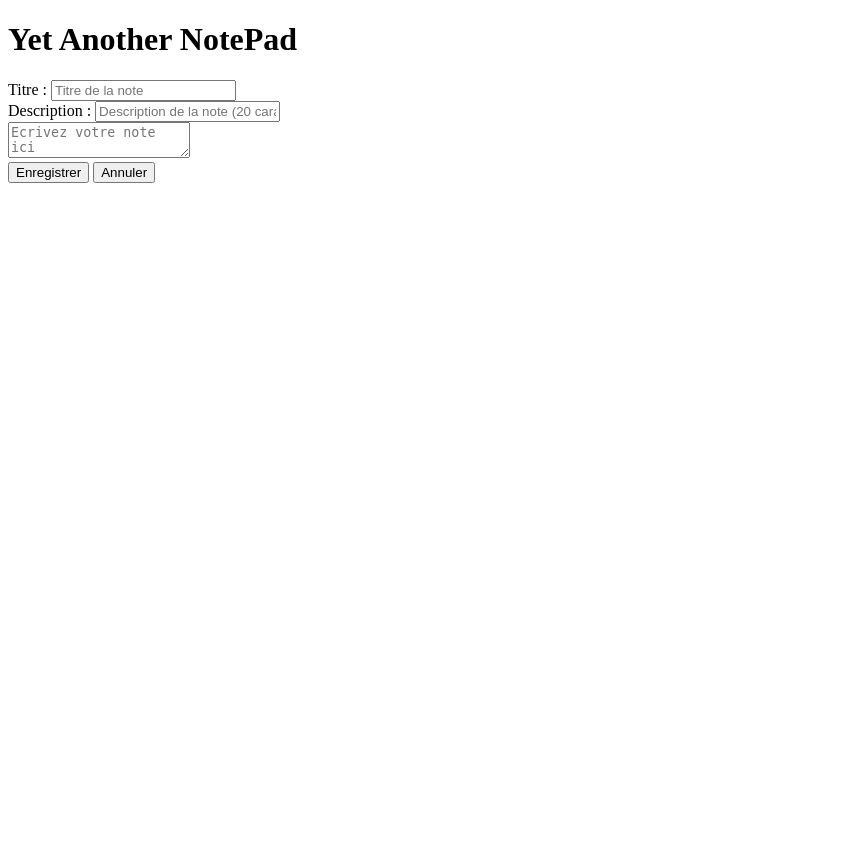
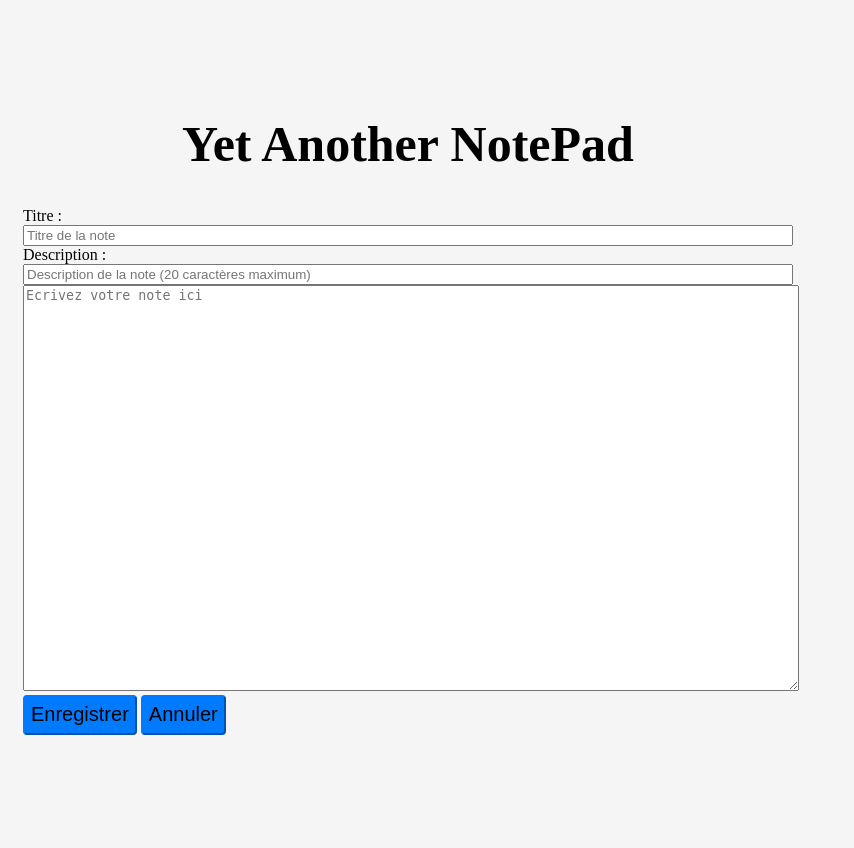
Before and after one commit to J4ckyLIM/Projet_BlocNote, a PHP site: page /view/notePage.php in a window 1280 px wide. Shown: the whole page, without its empty margins (0-854 px from the left). Before the commit the page ends 183 px from the top, so only its background shows below. Run offline with PHP 8.4, Linux system fonts and the light colour scheme.

Commit message:
Ajout style sur notePage.php

```diff
--- a/css/blocnote.css
+++ b/css/blocnote.css
@@ -95,3 +95,24 @@ h1{
     padding: 15px;
     margin: auto;
 }
+
+/* PARTIE NOTEPAGE.PHP */
+
+.form-note {
+    position: relative;
+    box-sizing: border-box;
+    height: 100%;
+    padding: 10px;
+    font-size: 16px;
+    display: flex;
+    flex-direction: column;
+    justify-content: center;
+    width: 100%;
+    max-width: 800px;
+    padding: 15px;
+}
+
+textarea{
+    width: 100%;
+    height: 400px;
+}
--- a/view/notePage.php
+++ b/view/notePage.php
@@ -1,13 +1,13 @@
 <!DOCTYPE html>
 <meta charset="UTF-8">
-<link rel="stylesheet" href="blocnote.css">
+<link rel="stylesheet" href="../css/blocnote.css">
 <link rel="stylesheet" href="https://use.fontawesome.com/releases/v5.7.1/css/all.css" integrity="sha384-fnmOCqbTlWIlj8LyTjo7mOUStjsKC4pOpQbqyi7RrhN7udi9RwhKkMHpvLbHG9Sr" crossorigin="anonymous">
 <?php
 require_once "../class/noteManager.php";
 
 session_start();
 // On vérifie que les champs sont tous remplies au moment d'appuyer sur le bouton 'Enregistrer'
-if (isset($_POST['save']) && $_POST['save'] == 'save') {
+if (isset($_POST['save']) && $_POST['save'] == 'Enregistrer') {
     if ((isset($_POST['title']) && !empty($_POST['title'])) &&
         (isset($_POST['description']) && !empty($_POST['description'])) &&
         (isset($_POST['content']) && !empty($_POST['content']))) {
@@ -30,37 +30,24 @@ if (isset($erreur)) echo '<br />',$erreur;
         <title>Yet Another NotePad</title>
     </head>
     <body>
-        <h1>Yet Another NotePad</h1>
+<!-- Page principale d'accès aux note -->
+                <form class="form-note" action="notePage.php" method="post">
+                <h1>Yet Another NotePad</h1>
+                    <label for="noteTitle">Titre :</label>
+                    <input class="noteData" type="text" id="noteTitle" name="title" value="<?php if (isset($_POST['title'])) echo htmlentities(trim($_POST['title'])); ?>" placeholder="Titre de la note">
 
-<!-- Page principale d'accès aux note -->
-        <div class="mainPage">
-            <form action="notePage.php" method="post">
+
+                    <label for="noteDescription">Description :</label>
+                    <input class="noteData" id="text" id="noteDescription" name="description" value="<?php if (isset($_POST['description'])) echo htmlentities(trim($_POST['description'])); ?>" placeholder="Description de la note (20 caractères maximum)" maxlength="20">
+
                 <div>
-                    <label for="noteTitle">Titre :</label>
-                    <input type="text" id="noteTitle" name="title" value="<?php if (isset($_POST['title'])) echo htmlentities(trim($_POST['title'])); ?>" placeholder="Titre de la note">
+                        <textarea class="noteContent" id="noteContent" name="content" value="<?php if (isset($_POST['content'])) echo htmlentities(trim($_POST['content'])); ?>" placeholder="Ecrivez votre note ici"></textarea>
                 </div>
                 <div>
-                    <label for="noteDescription">Description :</label>
-                    <input id="text" id="noteDescription" name="description" value="<?php if (isset($_POST['description'])) echo htmlentities(trim($_POST['description'])); ?>" placeholder="Description de la note (20 caractères maximum)" maxlength="20">
-                </div>
-<!-- Barre d'outil tel que la fonction gras/italic/souligner...-->
-               <!-- <div class="toolbar" role="Barre d'outil">
-                <a id="grasButton" class="toolButton" href="javascript:void('Gras')" title="Gras" role="button"><i class="fas fa-bold"></i></a>
-                <a id="italicButton" class="toolButton" href="javascript:void('Italique')" title="Italique" role="button"><i class="fas fa-italic"></i></a>
-                <a id="underlineButton" class="toolButton" href="javascript:void('Souligné')" title="Souligné" role="button"><i class="fas fa-underline"></i></a>
-                <a id="strikeButton" class="toolButton" href="javascript:void('Barré')" title="Barré" role="button"><i class="fas fa-strikethrough"></i></a>
-                <a id="olListButton" class="toolButton" href="javascript:void('Insérer/Supprimer la liste numérotée')" title="Liste numérotée" role="button"><i class="fas fa-list-ul"></i></a>
-                <a id="olListButton" class="toolButton" href="javascript:void('Insérer/Supprimer la liste numérotée')" title="Liste numérotée" role="button"><i class="fas fa-list-ol"></i></a>
-                </div>  -->
-                <div>
-                        <textarea id="noteContent" name="content" value="<?php if (isset($_POST['content'])) echo htmlentities(trim($_POST['content'])); ?>" placeholder="Ecrivez votre note ici"></textarea>
-                    </div>
-                <div class="button">
-                    <button type="submit" name="save" value="save">Enregistrer</button>
-                    <a href ="noteListe.php"> <button type="button" value="cancel">Annuler</button></a>
+                    <input class="button" type="submit" name="save" value="Enregistrer">
+                    <a href ="noteListe.php"> <button class="button" type="button" value="cancel">Annuler</button></a>
                 </div>
             </form>
-        </div>
     </body>
     <script src=''></script>
 </html>
```
